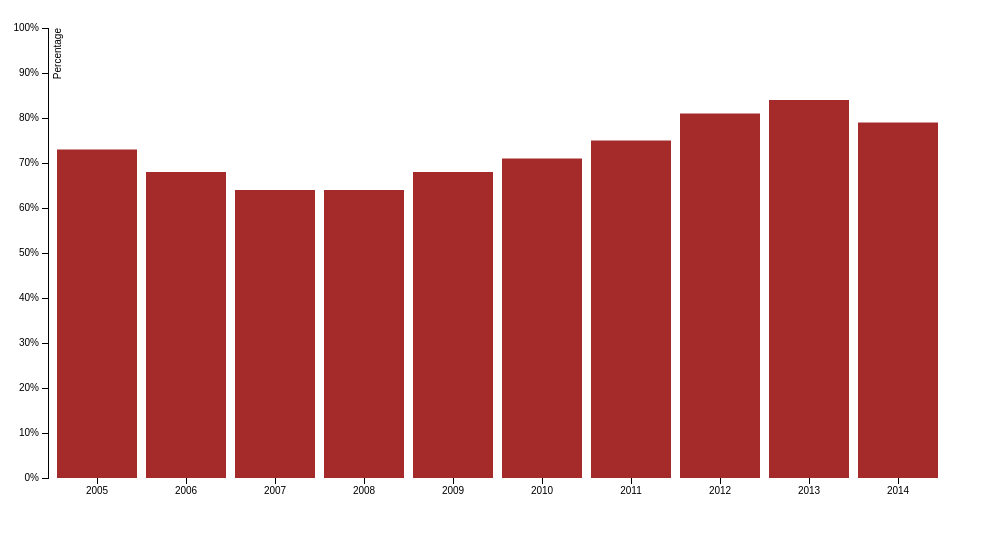
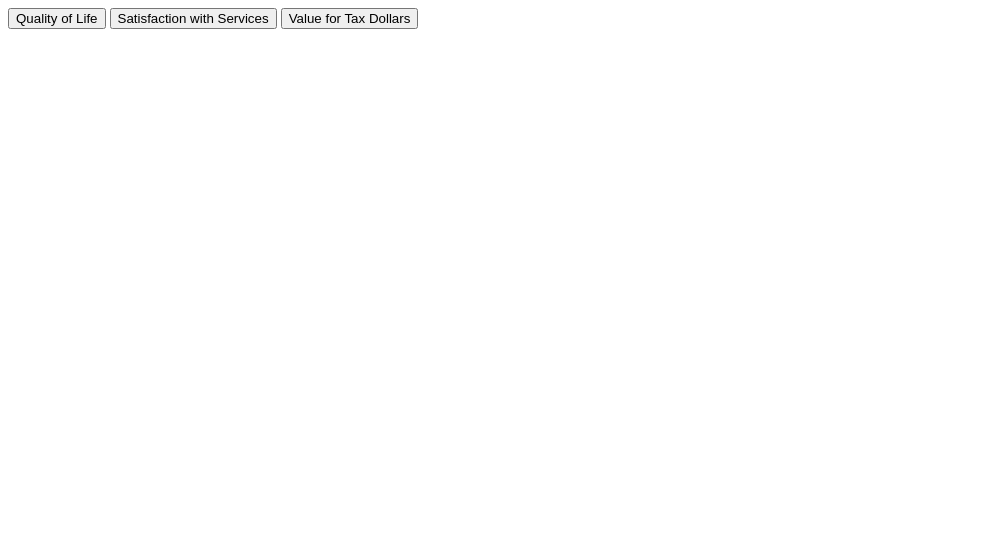
Before and after one commit to camstark/barstest, a plain HTML site: page index.html in a window 1280 px wide. Shown: the whole page, without its empty margins (0-993 px from the left). Drawn offline with nearby package versions, Linux system fonts and the light colour scheme.

Commit message:
Update index.html

```diff
--- a/index.html
+++ b/index.html
@@ -1,55 +1,63 @@
 <!DOCTYPE html>
 <meta charset="utf-8">
 <style>
-
 .bar {
   fill: brown;
 }
-
 .bar:hover {
   fill: grey;
 }
-
 .axis {
   font: 10px sans-serif;
 }
-
 .axis path,
 .axis line {
   fill: none;
   stroke: #000;
   shape-rendering: crispEdges;
 }
-
 .x.axis path {
   display: none;
 }
+</style>
+<body>
 
 
-</style>
-<body>
+    <div id="demo">
+        <div id="buttons">
+        <button id="data1">Quality of Life</button>
+        <button id="data2">Satisfaction with Services</button>
+        <button id="data2">Value for Tax Dollars</button>
+        </div>
+
 <script src="https://cdnjs.cloudflare.com/ajax/libs/d3/3.5.5/d3.min.js"></script>
 <script>
+
+    d3.select("#data1")
+        .on("click", function(d,i) {
+            bars("data.tsv")
+        })
+    d3.select("#data2")
+        .on("click", function(d,i) {
+            bars(data2)
+        })
+
+
 
 var margin = {top: 20, right: 20, bottom: 30, left: 40},
     width = 960 - margin.left - margin.right,
     height = 500 - margin.top - margin.bottom;
-
 var x = d3.scale.ordinal()
     .rangeRoundBands([0, width], .1);
-
 var y = d3.scale.linear()
     .range([height, 0]);
-
 var xAxis = d3.svg.axis()
     .scale(x)
     .orient("bottom");
-
 var yAxis = d3.svg.axis()
     .scale(y)
     .orient("left")
     .ticks(10, "%");
-
 var svg = d3.select("body").append("svg")
     .attr("width", width + margin.left + margin.right)
     .attr("height", height + margin.top + margin.bottom)
@@ -57,16 +65,16 @@ var svg = d3.select("body").append("svg")
     .attr("transform", "translate(" + margin.left + "," + margin.top + ")");
 
 
-d3.tsv("data.tsv", type, function(error, data) {
+function bars(datasource) {
+
+d3.tsv(datasource, type, function(error, data) {
   x.domain(data.map(function(d) { return d.year; }));
   //y.domain([0, d3.max(data, function(d) { return d.frequency; })]);
   y.domain([0, 1]);
-
   svg.append("g")
       .attr("class", "x axis")
       .attr("transform", "translate(0," + height + ")")
       .call(xAxis);
-
   svg.append("g")
       .attr("class", "y axis")
       .call(yAxis)
@@ -76,7 +84,6 @@ d3.tsv("data.tsv", type, function(error, data) {
       .attr("dy", ".71em")
       .style("text-anchor", "end")
       .text("Percentage");
-
   svg.selectAll(".bar")
       .data(data)
     .enter().append("rect")
@@ -87,10 +94,11 @@ d3.tsv("data.tsv", type, function(error, data) {
       .attr("height", function(d) { return height - y(d.frequency); });
 
 });
-
 function type(d) {
   d.frequency = +d.frequency;
   return d;
 }
 
+}
+
 </script>
```
